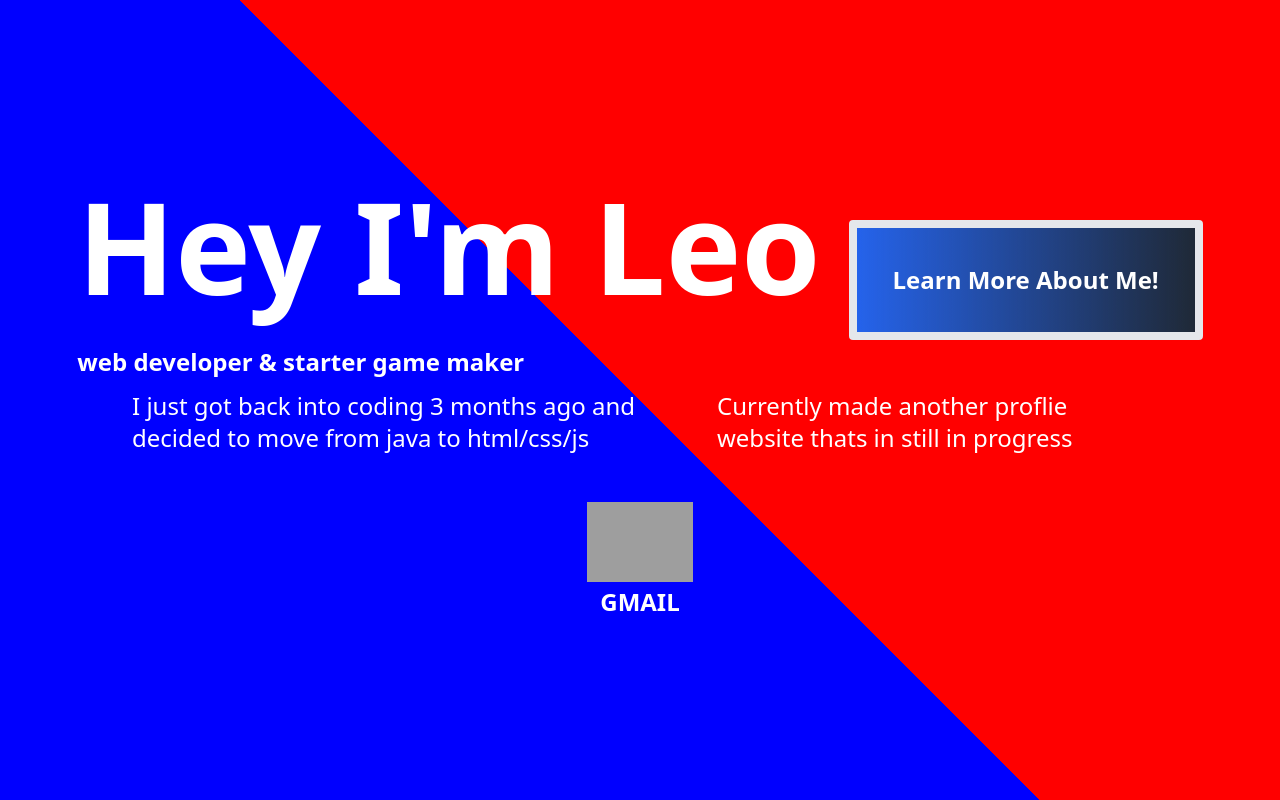
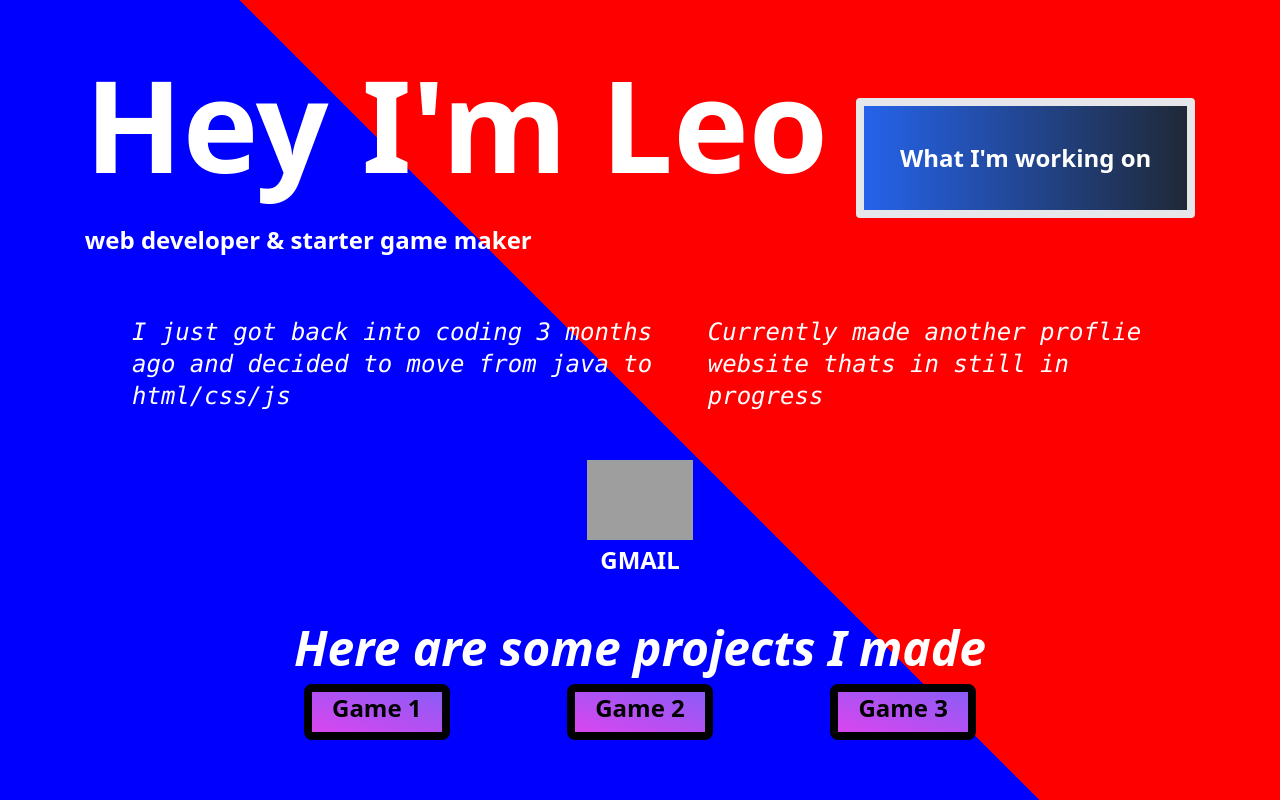
Before and after one commit to deleoyoyo/profile, a plain HTML site: page index.html in a window 1280 px wide. Drawn offline with nearby package versions, Linux system fonts and the light colour scheme; grey boxes are pictures that could not be loaded.

Commit message:
Update index.html
styled it

```diff
--- a/index.html
+++ b/index.html
@@ -8,22 +8,22 @@
   <body class="min-h-screen h-screen bg-[linear-gradient(45deg,_blue_50%,_red_50%)] text-white flex flex-col items-center justify-center">
 
     <!-- Container for "Hey Im kei" and button side by side -->
-    <div class="flex items-center space-x-7 font-bold">
+    <div class="flex items-center space-x-7 font-bold text-5xl mb-12">
       <div class="flex flex-col">
-        <span class="text-9xl">Hey I'm Leo</span>
+        <span class="text-9xl ">Hey I'm Leo</span>
         <span class="text-2xl mt-9">web developer & starter game maker</span>
       </div>
 
-      <a href="https://deleoyoyo.github.io/profile/profolio.html" target="_blank" rel="noopener noreferrer"
+      <a href="" target="_blank" rel="noopener noreferrer"
          class="px-9 py-9 bg-gray-800 rounded hover:bg-gray-700 transition bg-gradient-to-r
          from-blue-600 to-lightblue-800 text-white font-bold text-2xl border-8 border-darkblue-600">
-        Learn More About Me!
+        What I'm working on
       </a>
     </div>
 
     <!-- "web developer" text below -->
 
-    <div class="w-full max-w-5xl flex justify-between mt-3 px-1">
+    <div class="w-full max-w-5xl flex justify-between mt-3 px-1 font-mono italic">
       <span class="text-2xl">I just got back into coding 3 months ago and decided to move from java to html/css/js</span>
       <span class="text-2xl">Currently made another proflie website thats in still in progress</span>
     </div>
@@ -34,5 +34,25 @@
 
     <span class="text-2xl font-bold mt-1">GMAIL</span>
 
+    <div class="flex items-center space-x-7 font-bold mt-12 text-5xl italic">
+      Here are some projects I made
+    </div>
+
+    <div class="flex items-center space-x-7 font-bold mt-3  w-full max-w-3xl flex justify-between mt-12 px-12">
+      <a href="" class="text-2xl text-black h-14 bg-gradient-to-bl
+    from-violet-500 to-fuchsia-500 border-8 border-black rounded-lg px-5
+    hover:text-white transition duration-300 hover:scale-150 transform">Game 1</a>
+
+      <a href="" class="text-2xl text-black h-14 bg-gradient-to-bl
+    from-violet-500 to-fuchsia-500 border-8 border-black rounded-lg px-5
+    hover:text-white transition duration-300 hover:scale-150 transform">Game 2</a>
+
+      <a href="" class="text-2xl text-black h-14 bg-gradient-to-bl
+    from-violet-500 to-fuchsia-500 border-8 border-black rounded-lg px-5
+    hover:text-white transition duration-300 hover:scale-150 transform">Game 3</a>
+    </div>
+
+
+
   </body>
 </html>
```
